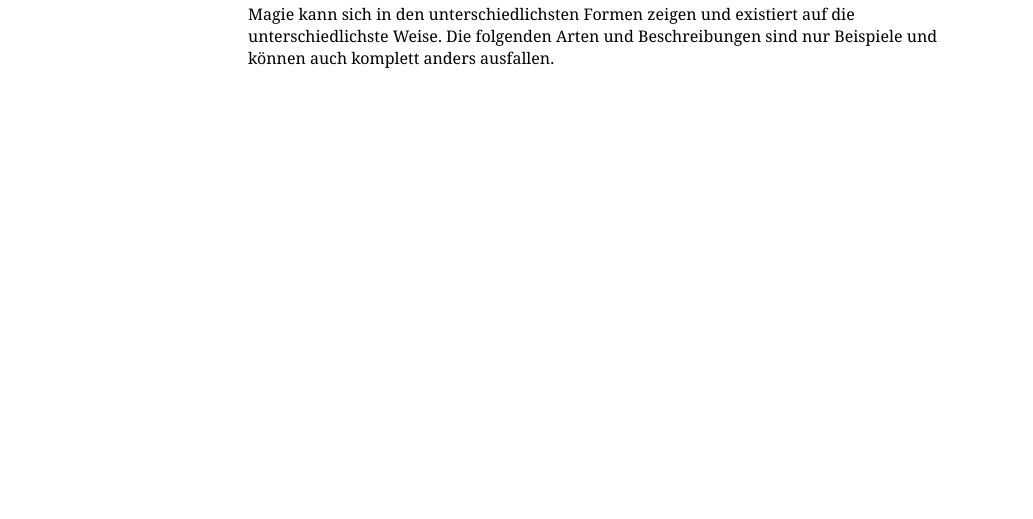
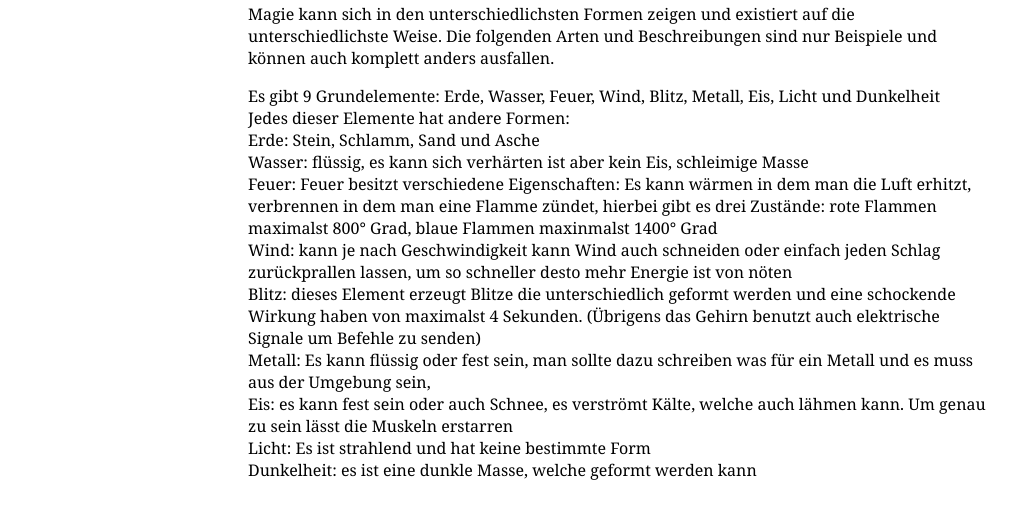
Before and after one commit to AryaBestolf/magische-Wesen, a plain HTML site: page Magiearten.html in a window 1280 px wide. Shown: the part 83-602 px from the top of the page, without its empty margins (0-1033 px from the left). Drawn offline with Linux system fonts and the light colour scheme.

Commit message:
Update Magiearten.html

```diff
--- a/Magiearten.html
+++ b/Magiearten.html
@@ -12,5 +12,19 @@
           <p> Magie kann sich in den unterschiedlichsten Formen zeigen und existiert auf die unterschiedlichste Weise.
             Die folgenden Arten und Beschreibungen sind nur Beispiele und können auch komplett anders ausfallen.
           </p>
+          <p>
+            Es gibt 9 Grundelemente:
+Erde, Wasser, Feuer, Wind, Blitz, Metall, Eis, Licht und Dunkelheit
+<br> Jedes dieser Elemente hat andere Formen:
+<br> Erde: Stein, Schlamm, Sand und Asche
+<br> Wasser: flüssig, es kann sich verhärten ist aber kein Eis, schleimige Masse
+<br> Feuer: Feuer besitzt verschiedene Eigenschaften: Es kann wärmen in dem man die Luft erhitzt, verbrennen in dem man eine Flamme zündet, hierbei gibt es drei Zustände: rote Flammen maximalst 800° Grad, blaue Flammen maxinmalst 1400° Grad
+<br> Wind: kann je nach Geschwindigkeit kann Wind auch schneiden oder einfach jeden Schlag zurückprallen lassen, um so schneller desto mehr Energie ist von nöten
+<br> Blitz: dieses Element erzeugt Blitze die unterschiedlich geformt werden und eine schockende Wirkung haben von maximalst 4 Sekunden. (Übrigens das Gehirn benutzt auch elektrische Signale um Befehle zu senden)
+<br> Metall: Es kann flüssig oder fest sein, man sollte dazu schreiben was für ein Metall und es muss aus der Umgebung sein,
+<br> Eis: es kann fest sein oder auch Schnee, es verströmt Kälte, welche auch lähmen kann. Um genau zu sein lässt die Muskeln erstarren
+<br> Licht: Es ist strahlend und hat keine bestimmte Form
+<br> Dunkelheit: es ist eine dunkle Masse, welche geformt werden kann
+          </p>
 </body>
 </html>
```
